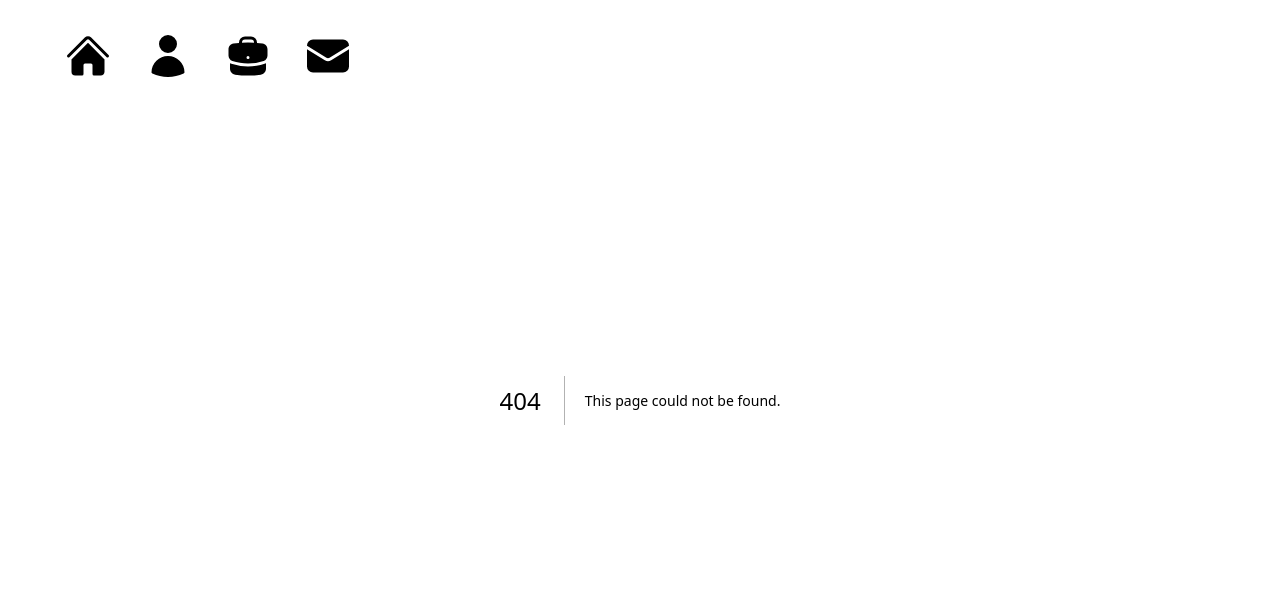
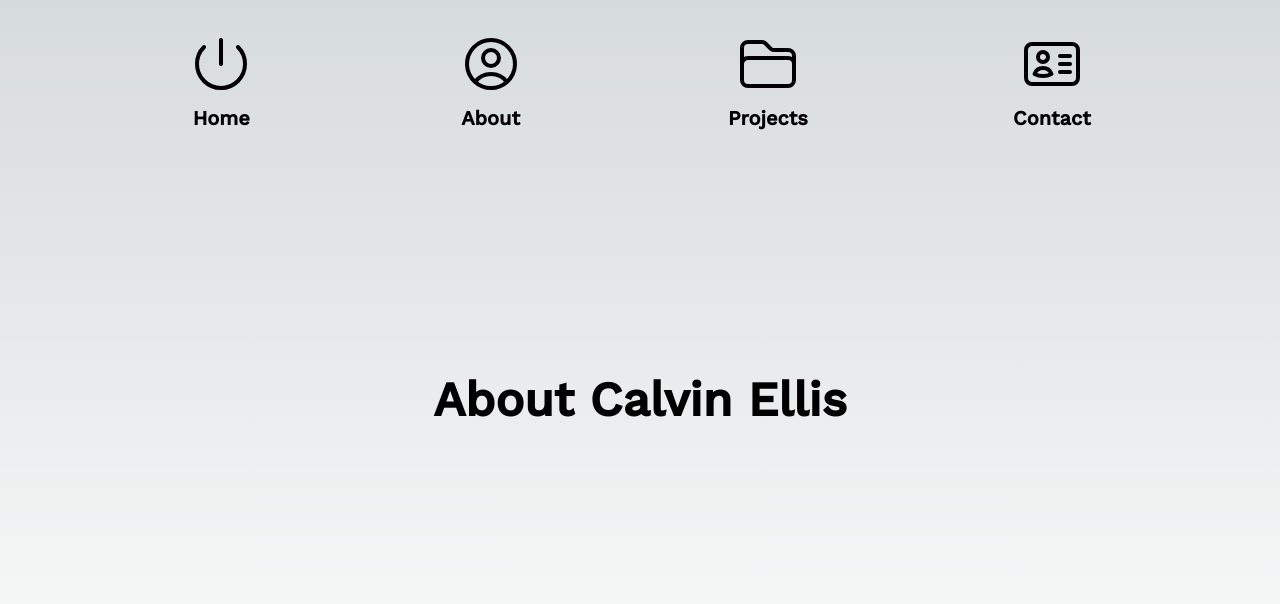
Before and after one commit to Cellis9421/portfolio, a Next.js app: page /about in a window 1280 px wide. Before the commit this address had no page. Shown: the top 604 px of the page. Built offline with nearby package versions, Linux system fonts and the light colour scheme.

Commit message:
Add base pages and Navigation

```diff
--- /dev/null
+++ b/src/app/about/page.tsx
@@ -0,0 +1,9 @@
+import Header from "@/components/Header/Header";
+
+export default function About() {
+  return (
+    <>
+        <Header as="h1">About Calvin Ellis</Header>
+    </>
+  );
+}
--- /dev/null
+++ b/src/app/contact/page.tsx
@@ -0,0 +1,9 @@
+import Header from "@/components/Header/Header";
+
+export default function Contact() {
+  return (
+    <>
+        <Header as="h1">Contact</Header>
+    </>
+  );
+}
--- a/src/app/layout.tsx
+++ b/src/app/layout.tsx
@@ -2,12 +2,14 @@ import type { Metadata } from "next";
 import { Inter, Work_Sans } from "next/font/google";
 import "./globals.css";
 import Navigation from "@/components/Navigation/Navigation";
+import NavigationProvider from "@/contexts/NavigationCtx";
 
 const workSans = Work_Sans({ subsets: ["latin"], weight: "500" });
 
 export const metadata: Metadata = {
   title: "Calvin Ellis | Protfolio",
-  description: "I am a a software engineer based in the United States. I specialize in front-end development, with experience in back-end development and DevOps. I am passionate about creating beautiful, accessible, and performant web applications.",
+  description:
+    "I am a a software engineer based in the United States. I specialize in front-end development, with experience in back-end development and DevOps. I am passionate about creating beautiful, accessible, and performant web applications.",
 };
 
 export default function RootLayout({
@@ -17,10 +19,14 @@ export default function RootLayout({
 }>) {
   return (
     <html lang="en">
-      <body className={workSans.className}>
-        <Navigation />
-        {children}
+      <NavigationProvider>
+        <body className={workSans.className}>
+          <Navigation />
+          <main className="flex min-h-screen flex-col items-center justify-center p-24 container mx-auto">
+            {children}
+          </main>
         </body>
+      </NavigationProvider>
     </html>
   );
 }
--- a/src/app/page.tsx
+++ b/src/app/page.tsx
@@ -1,28 +1,11 @@
+import Header from "@/components/Header/Header";
 import Image from "next/image";
 
 export default function Home() {
   return (
-    <main className="flex min-h-screen flex-col items-center justify-between p-24">
-      <header>
-        <h1 className="text-5xl font-bold">Calvin Ellis</h1>
+    <>
+        <Header as="h1">Calvin Ellis</Header>
         <p className="text-2xl">Software Engineer</p>
-      </header>
-      <section className="flex flex-col items-center">
-        <Image
-          src="/calvin-ellis.jpg"
-          alt="Calvin Ellis"
-          width={300}
-          height={300}
-          className="rounded-full"
-        />
-        <p className="text-2xl mt-4">
-          I am a software engineer based in the United States. I specialize in
-          front-end development, with experience in back-end development and
-          DevOps. I am passionate about creating beautiful, accessible, and
-          performant web applications.
-        </p>
-      </section>
-
-    </main>
+    </>
   );
 }
--- /dev/null
+++ b/src/app/projects/page.tsx
@@ -0,0 +1,9 @@
+import Header from "@/components/Header/Header";
+
+export default function Projects() {
+  return (
+    <>
+        <Header as="h1">Projects</Header>
+    </>
+  );
+}
--- /dev/null
+++ b/src/components/Header/Header.tsx
@@ -0,0 +1,30 @@
+import React from "react";
+import { twMerge } from "tailwind-merge";
+
+const defaultClasses = {
+  h1: "text-4xl font-black lg:text-5xl",
+  h2: "text-2xl font-black",
+  h3: "text-lg font-bold",
+  h4: "font-semibold",
+  h5: "text-xs font-semibold",
+  h6: "text-2xs font-semibold",
+};
+
+export default function Header({
+  as: HTag = "h1",
+  className = "",
+  children,
+  id,
+}: {
+  as?: "h1" | "h2" | "h3" | "h4" | "h5" | "h6";
+  className?: string;
+  children: React.ReactNode;
+  id?: string;
+}) {
+  const classes = twMerge(defaultClasses[HTag], className);
+  return (
+    <HTag id={id || ""} className={classes}>
+      {children}
+    </HTag>
+  );
+}
--- a/src/components/Navigation/Navigation.tsx
+++ b/src/components/Navigation/Navigation.tsx
@@ -1,12 +1,11 @@
 "use client";
-import React from "react";
-import Image from "next/image";
-import { Bars3Icon as MenuIcon } from "@heroicons/react/24/solid";
+import React, { useMemo } from "react";
+import { ComputerDesktopIcon, Bars3Icon as MenuIcon } from "@heroicons/react/24/solid";
 import { XCircleIcon } from "@heroicons/react/24/solid";
-import { HomeIcon } from "@heroicons/react/24/solid";
-import { UserIcon } from "@heroicons/react/24/solid";
-import { BriefcaseIcon } from "@heroicons/react/24/solid";
-import { EnvelopeIcon } from "@heroicons/react/24/solid";
+import NavigationItem from "./NavigationItem";
+import { twMerge } from "tailwind-merge";
+import { useNavigationCtx } from "@/contexts/NavigationCtx";
+import NAVIGATION from "@/configs/NAVIGATION";
 
 /**
  * A sticky header navigation that shows:
@@ -16,35 +15,54 @@ import { EnvelopeIcon } from "@heroicons/react/24/solid";
 
 function Navigation() {
   // Sidebar state
-  const [isOpen, setIsOpen] = React.useState(false);
+  const { isOpen, setIsOpen } = useNavigationCtx();
+
+  // Sidebar styles
+  const sidebarStyles = useMemo(
+    () =>
+      twMerge(
+        "fixed top-0 left-0 z-50 bg-white w-full h-full md:hidden transition-all duration-300 ease-in-out",
+        isOpen ? "translate-x-0" : "-translate-x-full"
+      ),
+    [isOpen]
+  );
 
   return (
     <div>
-      {/** Navigation Items */}
-      <nav className="fixed top-0 left-0 right-0 z-50 bg-transparent p-8">
-        <div className="hidden md:flex space-x-8 px-8">
-          <HomeIcon className="h-12 w-12" />
-          <UserIcon className="h-12 w-12" />
-          <BriefcaseIcon className="h-12 w-12" />
-          <EnvelopeIcon className="h-12 w-12" />
+      {/** Navigation Bar */}
+      <nav className="fixed top-0 left-0 right-0 z-50 bg-transparent p-8 container mx-auto">
+        <div className="hidden md:flex space-x-16 px-4 w-full justify-evenly">
+          {NAVIGATION.items.map((navigationItem, index) => (
+            <NavigationItem key={index} navigationItem={navigationItem} />
+          ))}
         </div>
-        <MenuIcon className="md:hidden h-12 w-12" onClick={() => setIsOpen(!isOpen)} />
+        <MenuIcon
+          className="md:hidden h-16 w-16 shrink-0 text-gray-800"
+          onClick={() => setIsOpen(!isOpen)}
+        />
       </nav>
       {/** Sidebar */}
-      <div
-        className={`fixed top-0 left-0 right-0 z-50 bg-white p-8 w-4/5 h-full ${
-          isOpen ? "block" : "hidden"
-        }`}
-      >
-        <div className="flex justify-between mb-4">
-          <h2 className="text-3xl font-bold">Calvin Ellis</h2>
-          <XCircleIcon className="h-12 w-12" onClick={() => setIsOpen(!isOpen)} />
+      <div className={sidebarStyles}>
+        {/** Sidebar Header */}
+        <div className="flex justify-between p-8 mb-2 bg-gray-100 shadow-md">
+          <div>
+            <h2 className="text-[2.5rem] font-bold">Calvin Ellis</h2>
+            <p className="text-2xl">Software Engineer</p>
+          </div>
+          <XCircleIcon
+            className="h-16 w-16 shrink-0"
+            onClick={() => setIsOpen(!isOpen)}
+          />
         </div>
-        <div className="flex flex-col space-y-8">
-          <HomeIcon className="h-12 w-12" />
-          <UserIcon className="h-12 w-12" />
-          <BriefcaseIcon className="h-12 w-12" />
-          <EnvelopeIcon className="h-12 w-12" />
+        {/** Sidebar Main */}
+        <div className="flex flex-col space-y-16 h-full p-8">
+          {NAVIGATION.items.map((navigationItem, index) => (
+            <NavigationItem
+              key={index}
+              navigationItem={navigationItem}
+              className="w-full"
+            />
+          ))}
         </div>
       </div>
     </div>
--- /dev/null
+++ b/src/components/Navigation/NavigationItem.tsx
@@ -0,0 +1,37 @@
+/**
+ * @name NavigationItem
+ * @description A single item in the navigation consisting of an icon, label, and href
+ * @example <NavigationItem icon={<HomeIcon className="h-12 w-12" />} label="Home" href="#" />
+ */
+
+import { twMerge } from "tailwind-merge";
+import INavigationItem from "../../../@types/INavigationItem";
+import { useMemo } from "react";
+import Link from "next/link";
+
+export default function NavigationItem({
+  navigationItem,
+  className,
+}: {
+  navigationItem: INavigationItem;
+  className?: string;
+}) {
+  const { icon, label, href } = navigationItem || {};
+  const classes = useMemo(
+    () =>
+      twMerge(
+        "flex md:flex-col items-center space-x-8 space-y-2 md:space-x-0 group",
+        className
+      ),
+    [className]
+  );
+  return (
+    <Link href={href || "#"} className={classes}>
+      <span className="shrink-0">{icon}</span>
+      <span className="font-bold text-[2rem] md:text-xl border-b-0 border-black pb-1 group-hover:border-b-4 border-double">
+        {label}
+      </span>{" "}
+      {/* Add hover:underline class */}
+    </Link>
+  );
+}
--- /dev/null
+++ b/src/configs/NAVIGATION.tsx
@@ -0,0 +1,36 @@
+import {
+  EnvelopeIcon,
+  FolderIcon,
+  HomeIcon,
+  IdentificationIcon,
+  PowerIcon,
+  UserCircleIcon,
+} from "@heroicons/react/24/outline";
+import INavigation from "../../@types/INavigation";
+
+const NAVIGATION: INavigation = {
+  items: [
+    {
+      icon: <PowerIcon className="h-16 w-16 md:h-12 md:w-12" />,
+      label: "Home",
+      href: "/",
+    },
+    {
+      icon: <UserCircleIcon className="h-16 w-16 md:h-12 md:w-12" />,
+      label: "About",
+      href: "/about",
+    },
+    {
+      icon: <FolderIcon className="h-16 w-16 md:h-12 md:w-12" />,
+      label: "Projects",
+      href: "/projects",
+    },
+    {
+      icon: <IdentificationIcon className="h-16 w-16 md:h-12 md:w-12" />,
+      label: "Contact",
+      href: "/contact",
+    },
+  ],
+};
+
+export default NAVIGATION;
--- /dev/null
+++ b/src/contexts/NavigationCtx.tsx
@@ -0,0 +1,47 @@
+"use client";
+import React, {
+  createContext,
+  useMemo,
+  useState,
+  useContext,
+  use,
+  useEffect,
+} from "react";
+import INavigationCtx from "../../@types/INavigationCtx";
+import { usePathname, useRouter, useSearchParams } from "next/navigation";
+
+// Create the empty context
+const NavigationCtx = createContext<INavigationCtx>({
+  isOpen: false,
+  setIsOpen: () => {},
+});
+
+/**
+ * Provider for the navigation context
+ */
+function NavigationProvider({
+  children,
+}: Readonly<{
+  children: React.ReactNode;
+}>) {
+  const [isOpen, setIsOpen] = useState(false);
+
+  const pathname = usePathname();
+
+  useEffect(() => {
+    setIsOpen(false);
+  }, [pathname]);
+
+  // Memoize the value to prevent unnecessary re-renders
+  const value = useMemo(() => ({ isOpen, setIsOpen }), [isOpen, setIsOpen]);
+
+  return (
+    <NavigationCtx.Provider value={value}>{children}</NavigationCtx.Provider>
+  );
+}
+
+// Hook to access the navigation context
+export const useNavigationCtx = () => useContext(NavigationCtx);
+
+// Export the Provider to be used in the app to wrap the components that need access to the navigation context
+export default NavigationProvider;
```
